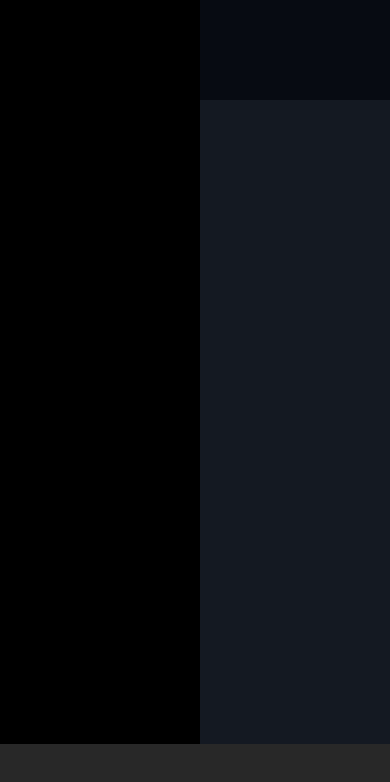
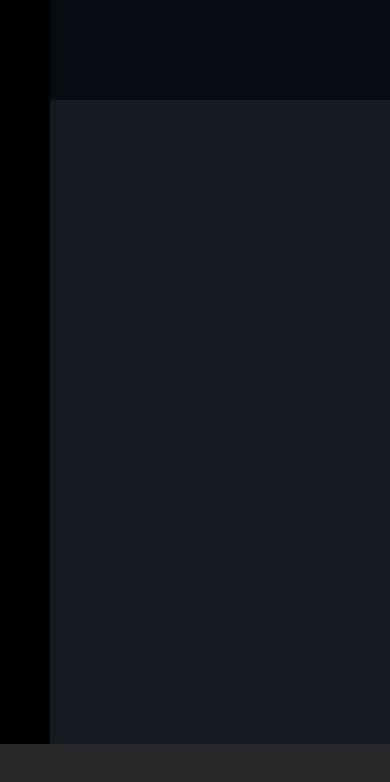
Before and after one commit to mirkoguerra/html-css-spotifyweb, a plain HTML site: page index.html in a window 390 px wide. Drawn offline with Linux system fonts and the light colour scheme.

Commit message:
Scheletro responsive
Ho utilizzato le media query (per lo scheletro) solo per la visualizzazione xs, perché, nelle altre visualizzazioni, non ci sono cambiamenti in termini di ridimensionamento per le sezioni che presentano dimensioni assolute

```diff
--- a/css/style.css
+++ b/css/style.css
@@ -44,3 +44,24 @@ footer .player-bar {
   position: fixed;
   bottom: 0;
 }
+/* MEDIA QUERY */
+@media screen and (max-width: 767px) {
+  header .nav-bar .sub-nav-bar {
+    width: 50px;
+  }
+  header .upgrade .sub-upgrade {
+    width: calc(100vw - 50px);
+  }
+  main .sub-main {
+    width: calc(100vw - 50px);
+  }
+}
+@media screen and (min-width: 768px) and (max-width: 991px) {
+
+}
+@media screen and (min-width: 992px) and (max-width: 1199px) {
+
+}
+@media screen and (min-width: 1200px) {
+
+}
```
